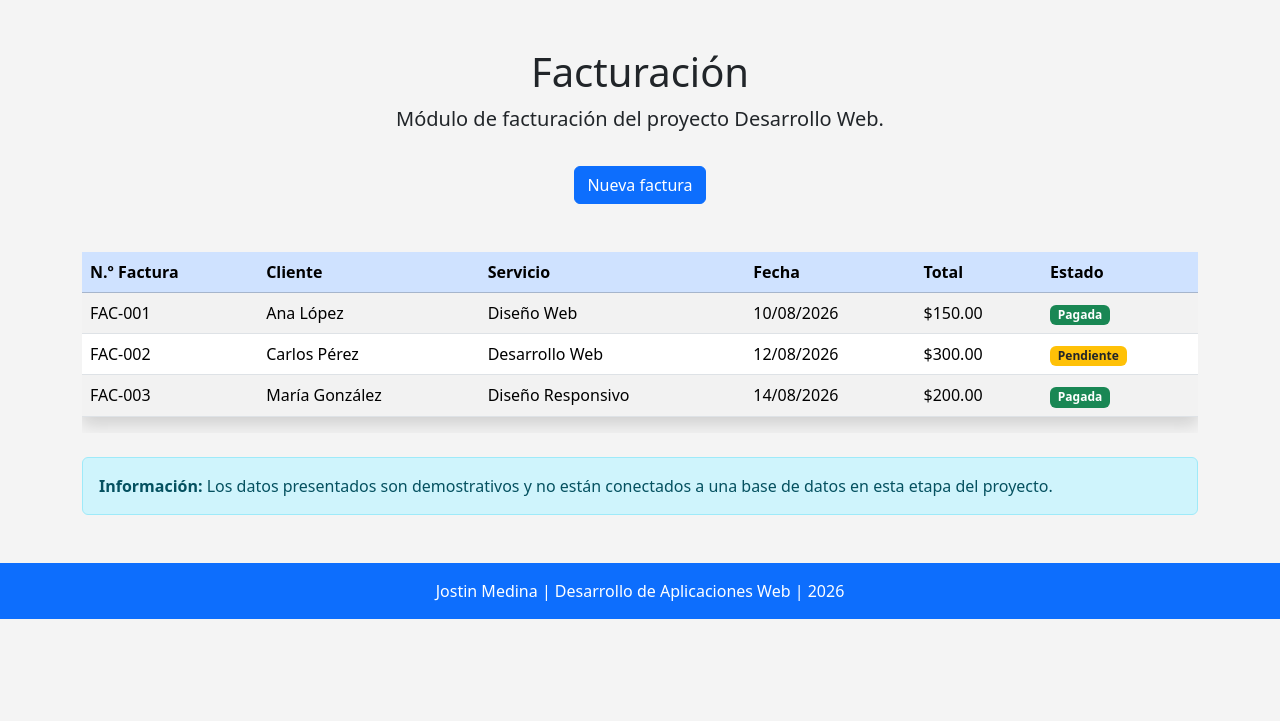
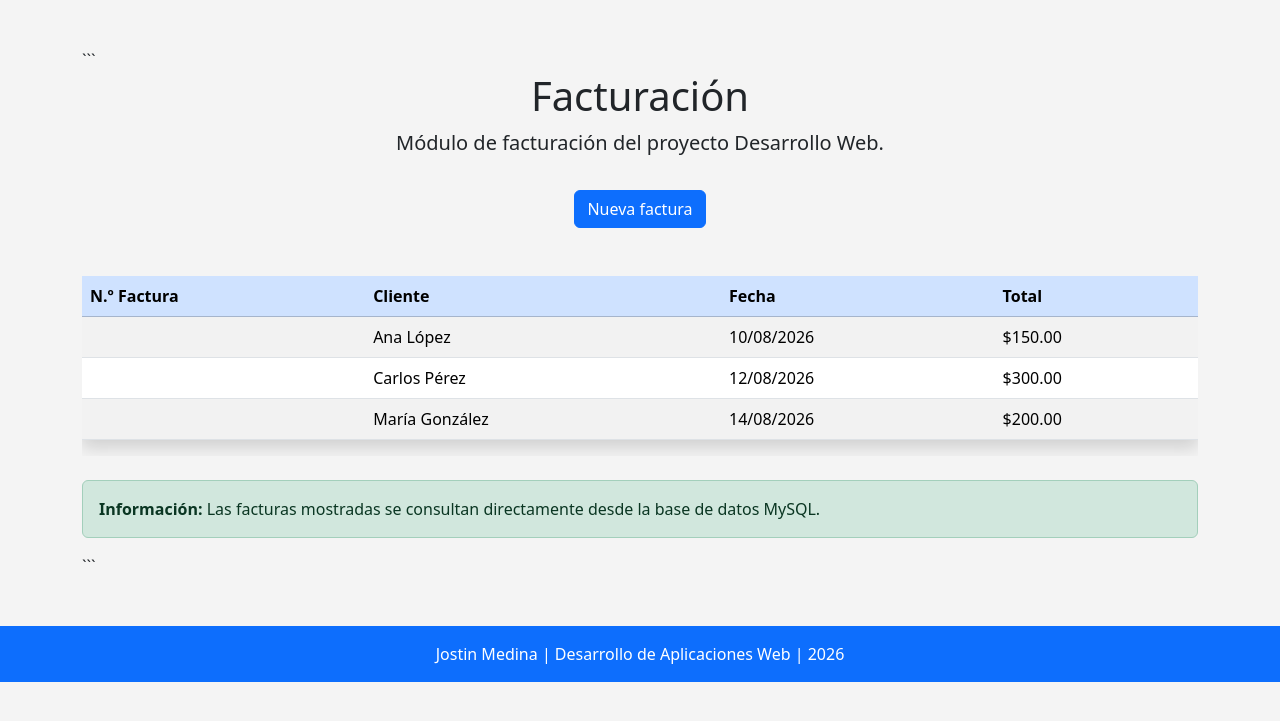
Before and after one commit to JOSTIN17/Proyecto-Desarrollo-Web, a Flask app: page /facturacion in a window 1280 px wide. Shown: the part 56-777 px from the top of the page. Run offline with Flask 3, Linux system fonts and the light colour scheme; the visitor is signed in with stand-in values (Sample User, id 1); data that the repository does not hold is empty.

Commit message:
Conectar módulo de facturación con MySQL
Updated the HTML structure for the billing module, including changes to the table layout and added alerts for invoice information.

````diff
--- a/templates/facturacion.html
+++ b/templates/facturacion.html
@@ -8,7 +8,9 @@ Facturación - Desarrollo Web
 
 <div class="container my-5">
 
+```
 <div class="text-center mb-5">
+
     <h1>Facturación</h1>
 
     <p class="lead">
@@ -17,25 +19,30 @@ Facturación - Desarrollo Web
 
     <a href="{{ url_for('nueva_factura') }}"
        class="btn btn-primary mt-3">
+
         <i class="bi bi-receipt"></i>
         Nueva factura
+
     </a>
+
 </div>
+
 
 <div class="table-responsive">
 
     <table class="table table-striped table-hover shadow">
 
         <thead class="table-primary">
+
             <tr>
                 <th>N.º Factura</th>
                 <th>Cliente</th>
-                    <th>Servicio</th>
                 <th>Fecha</th>
                 <th>Total</th>
-                    <th>Estado</th>
             </tr>
+
         </thead>
+
 
         <tbody>
 
@@ -44,40 +51,34 @@ Facturación - Desarrollo Web
             <tr>
 
                 <td>
-                        {{ factura.numero }}
+                    {{ factura["numero_factura"] }}
                 </td>
 
                 <td>
-                        {{ factura.cliente }}
+                    {{ factura["cliente"] }}
                 </td>
 
                 <td>
-                        {{ factura.servicio }}
+                    {{ factura["fecha"] }}
                 </td>
 
                 <td>
-                        {{ factura.fecha }}
+                    ${{ "%.2f"|format(factura["total"]) }}
                 </td>
 
-                    <td>
-                        ${{ "%.2f"|format(factura.total) }}
-                    </td>
-
-                    <td>
-
-                        {% if factura.estado == "Pagada" %}
-
-                            <span class="badge bg-success">
-                                {{ factura.estado }}
-                            </span>
+            </tr>
 
             {% else %}
 
-                            <span class="badge bg-warning text-dark">
-                                {{ factura.estado }}
-                            </span>
+            <tr>
 
-                        {% endif %}
+                <td colspan="4" class="text-center py-4">
+
+                    <div class="alert alert-info mb-0">
+
+                        No existen facturas registradas actualmente.
+
+                    </div>
 
                 </td>
 
@@ -91,14 +92,16 @@ Facturación - Desarrollo Web
 
 </div>
 
-    <div class="alert alert-info mt-4">
+
+<div class="alert alert-success mt-4">
 
     <strong>Información:</strong>
 
-        Los datos presentados son demostrativos y no están conectados
-        a una base de datos en esta etapa del proyecto.
+    Las facturas mostradas se consultan directamente
+    desde la base de datos MySQL.
 
 </div>
+```
 
 </div>
 
````
Lines whose indentation alone changed are shown as unchanged.
